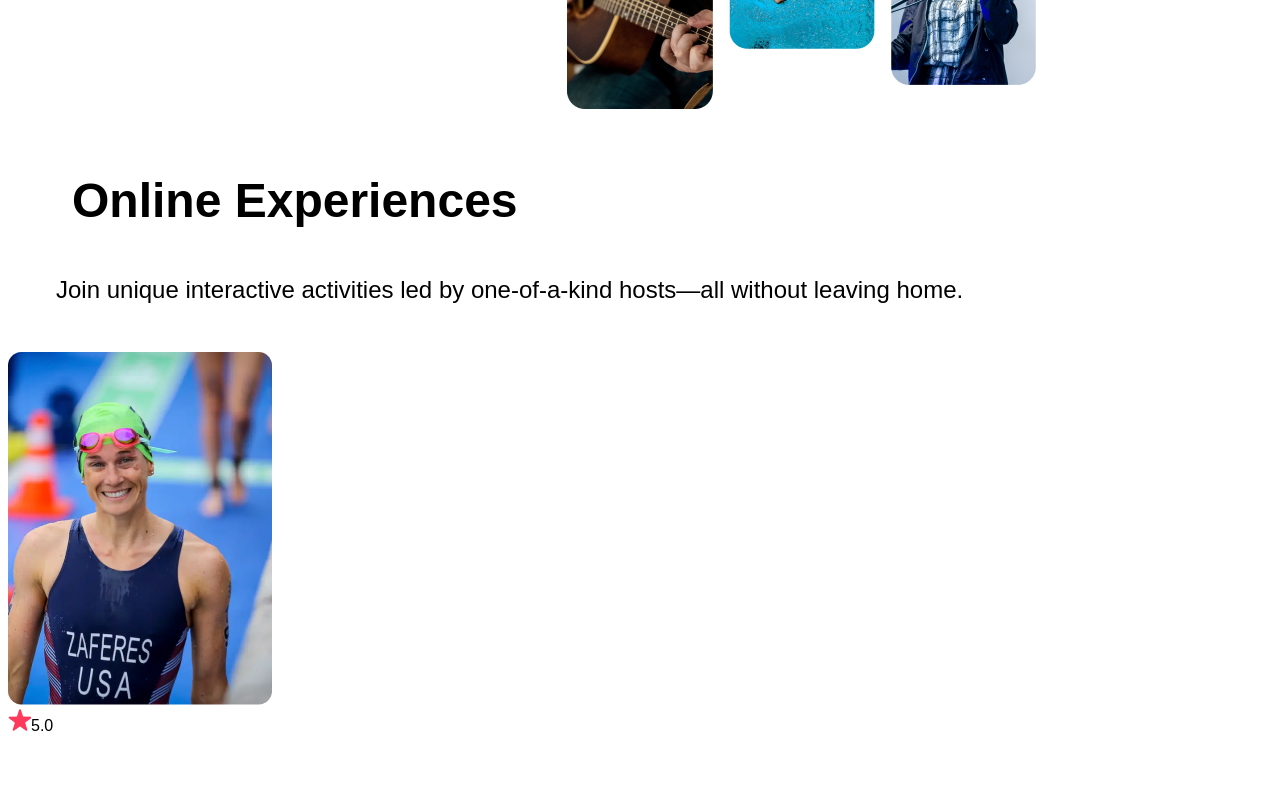
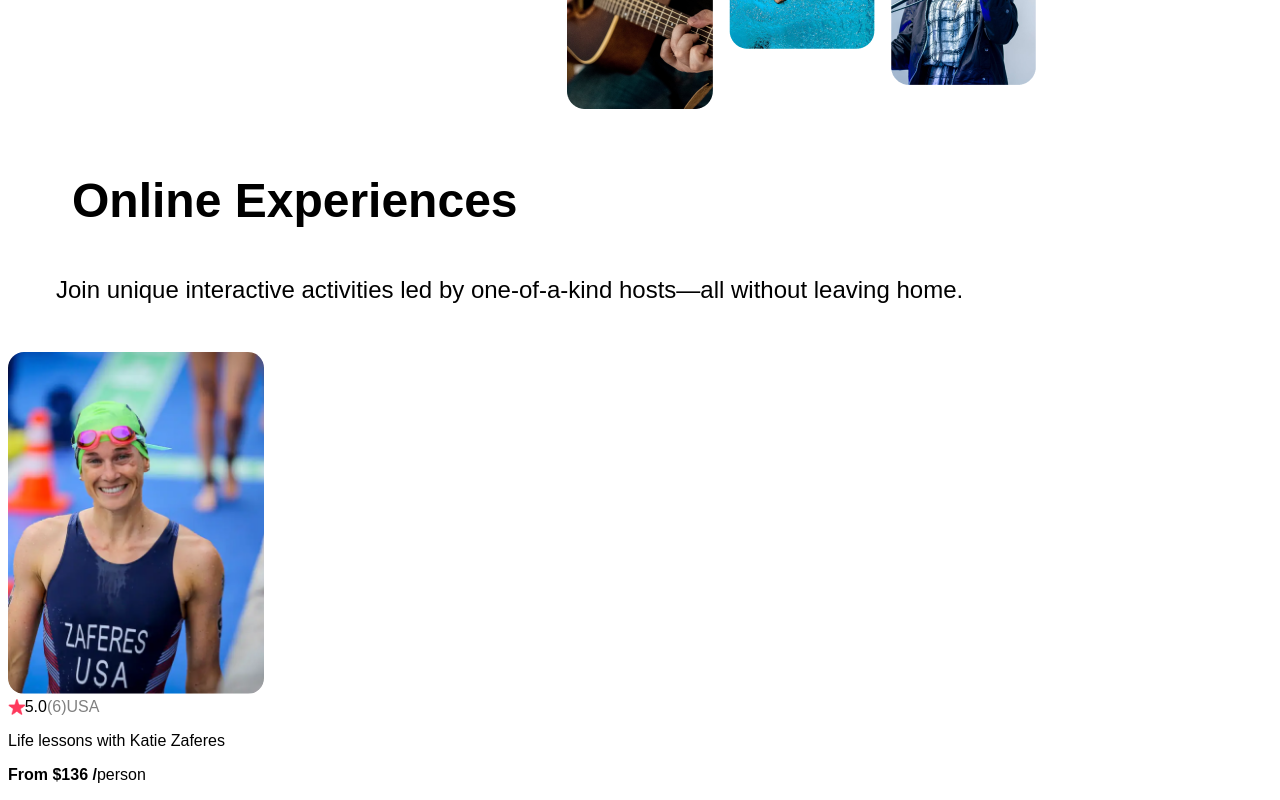
Before and after one commit to ManasVerma42/Airbnb-Clone, a React (Create React App) app: page / in a window 1280 px wide. Shown: the part 555-1355 px from the top of the page. Before the commit the page ends 1298 px from the top, so only its background shows below. Built offline with nearby package versions, Linux system fonts and the light colour scheme.

Commit message:
created a card element

```diff
--- a/src/Components/Card.js
+++ b/src/Components/Card.js
@@ -3,14 +3,15 @@ import React from "react";
 export default function Card() {
     return (
         <div className="card">
-            <img src="../../img/img1.png" alt="img1"/>
+            <img className="card-image" src="../../img/img1.png" alt="img1"/>
             <div className="card-stats">
-                <img src="../../img/star.png" alt="star"/>
+                <img className="card-star" src="../../img/star.png" alt="star"/>
                 <span>5.0</span>
-                <span></span>
-
-
+                <span className="gray">(6) </span>
+                <span className="gray">USA</span>
             </div>
+            <p>Life lessons with Katie Zaferes</p>
+            <p><span className="bold">From $136 /</span>person</p>
 
         </div>
     );
--- a/src/Styles/index.css
+++ b/src/Styles/index.css
@@ -35,3 +35,30 @@ nav{
     font-size: 1.5rem;
     margin: 1rem;
 }
+
+.card{
+    width: 16rem;
+    font-size: 1rem;
+}
+
+.card-image{
+    width: 100%;
+    border-radius: 1rem;
+}
+
+.card-stats{
+    display: flex;
+    align-items: center;
+}
+
+.gray{
+    color: gray;
+}
+
+.card-star{
+    height: 1rem;
+}
+
+.bold{
+    font-weight: bold;
+}
```
